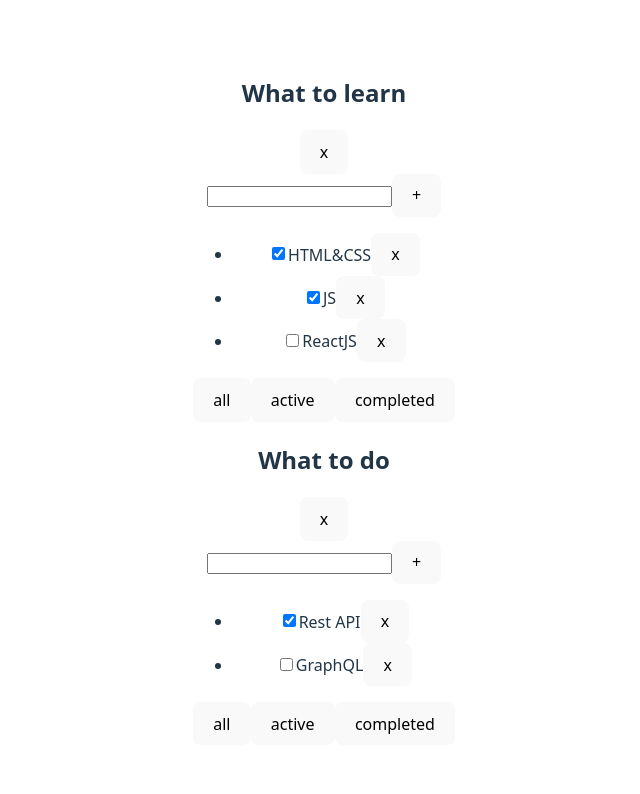
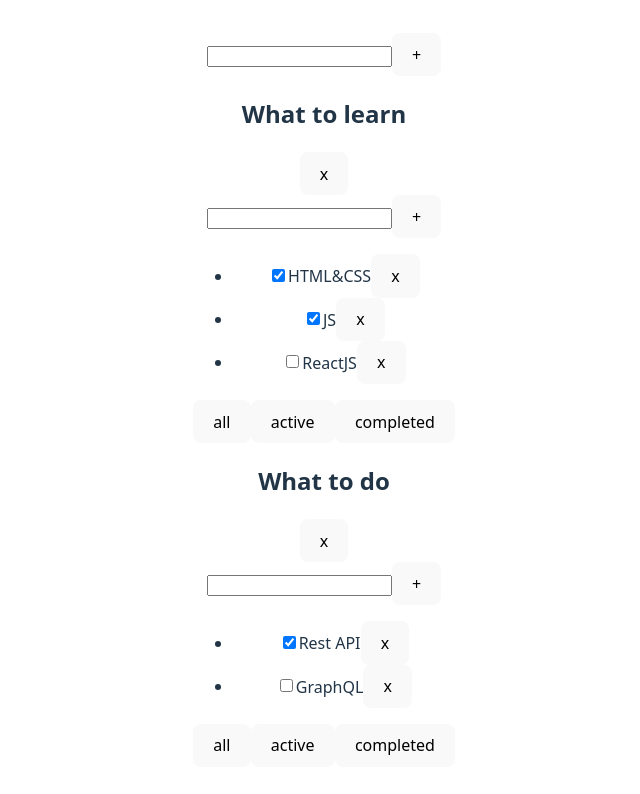
Before and after one commit to VanoKi/todolist-04, a React (Vite) app: page / in a window 1280 px wide. Shown: the top 794 px of the page, without its empty margins (316-956 px from the left). Built offline with nearby package versions, Linux system fonts and the light colour scheme.

Commit message:
feat: add another one (2025-09-08 19:40:51)

```diff
--- a/src/App.tsx
+++ b/src/App.tsx
@@ -2,6 +2,7 @@ import './App.css'
 import {useState} from "react";
 import {nanoid} from "@reduxjs/toolkit";
 import {TodolistItem} from "./components/TodolistItem.tsx";
+import {CreateForm} from "./components/CreateForm.tsx";
 
 export type filterType = 'all' | 'active' | 'completed'
 export type Todolist ={
@@ -44,19 +45,27 @@ export function App() {
   }
   const addTask =(todolistId:string, inputTitle:string) => {
     const newTask:taskType = {id: nanoid(), title: inputTitle, isDone: false}
-    // setTasks([newTask, ...tasks])
     setTasks({...tasks, [todolistId]:[newTask, ...tasks[todolistId]]})
   }
-
-  // const addTodolist = (title:string) => {
-  //
-  // }
+  const addTodolist = (title:string) => {
+    const newTodolistId = nanoid()
+    const newTodolist = {id:newTodolistId, title, filter: "all"}
+    setTodolists([newTodolist, ...todolists])
+    setTasks({...tasks, [newTodolistId]:[]})
+  }
   const deleteTodolist = (todolistId:string) => {
     setTodolists(todolists.filter(tl => tl.id !== todolistId))
+  }
+  const changeTaskTitle = (todolistId:string, taskId:string, newTitle:string) => {
+    setTasks({...tasks, [todolistId]:tasks[todolistId].map(t => t.id === taskId ? {...t, title: newTitle} : t)})
+  }
+  const changeTodolistTitle = (todolistId:string, title:string) => {
+    setTodolists(todolists.map(tl => tl.id === todolistId ? {...tl, title} : tl))
   }
 
   return (
     <>
+      <CreateForm addItem={addTodolist}/>
       {todolists.map(tl => {
         return (
           <TodolistItem
@@ -66,8 +75,10 @@ export function App() {
             tasks={tasks[tl.id]}
             deleteTask={deleteTask}
             changeTaskStatus={changeTaskStatus}
+            changeTaskTitle={changeTaskTitle}
             addTask={addTask}
             deleteTodolist={deleteTodolist}
+            changeTodolistTitle={changeTodolistTitle}
           />
         )
       })}
--- /dev/null
+++ b/src/components/CreateForm.tsx
@@ -0,0 +1,48 @@
+import {Button} from "./Button.tsx";
+import {type ChangeEvent, type KeyboardEvent, useState} from "react";
+
+type Props = {
+  addItem: (item:string) => void
+};
+export const CreateForm = ({addItem}: Props) => {
+
+  const [inputTitle, setInputTitle] = useState<string>('')
+  const [error, setError] = useState<null|string>(null)
+
+  const addTaskHandler = () => {
+    const trimmedTitle = inputTitle.trim()
+    if (trimmedTitle) {
+      addItem(trimmedTitle)
+      setInputTitle('')
+      setError(null)
+    } else {
+      setError('Title is required')
+    }
+  }
+  const onKeyDownHandler = (e:KeyboardEvent<HTMLInputElement>) => {
+    if (e.key === 'Enter') {
+      addTaskHandler()
+    }
+    if (e.key === 'Escape') {
+      setInputTitle('')
+    }
+  }
+  const onChangeHandler = (e:ChangeEvent<HTMLInputElement>) => {
+    setInputTitle(e.currentTarget.value)
+    if (error !== null) {
+      setError(null)
+    }
+  }
+
+  return (
+    <div>
+      <input
+        value={inputTitle}
+        onChange={onChangeHandler}
+        onKeyDown={onKeyDownHandler}
+      />
+      <Button title={'+'} onClick={addTaskHandler}/>
+      {error && <div>{error}</div>}
+    </div>
+  );
+};
--- /dev/null
+++ b/src/components/EditableSpan.tsx
@@ -0,0 +1,33 @@
+import {type ChangeEvent, useState} from "react";
+
+type Props = {
+  title: string
+  onChangeInput: (newTitle:string) => void
+};
+export const EditableSpan = ({title, onChangeInput}: Props) => {
+  const [isEdit, setEdit] = useState<boolean>(false)
+  const [input, setInput] = useState(title)
+
+  const turnOn = () => {
+    setEdit(true)
+  }
+  const turnOff = () => {
+    setEdit(false)
+    onChangeInput(input)
+  }
+
+  return (
+    <>
+      {isEdit ? (
+        <input
+          value={input}
+          onChange={(e:ChangeEvent<HTMLInputElement>) => setInput(e.currentTarget.value) }
+          autoFocus
+          onBlur={turnOff}
+        />
+      ) : (
+        <span onDoubleClick={turnOn}>{title}</span>
+      )}
+    </>
+  );
+};
--- a/src/components/TodolistItem.tsx
+++ b/src/components/TodolistItem.tsx
@@ -1,6 +1,8 @@
 import type {filterType, taskType} from "../App.tsx";
 import {Button} from "./Button.tsx";
-import {useState, type KeyboardEvent, type ChangeEvent} from "react";
+import {useState} from "react";
+import {EditableSpan} from "./EditableSpan.tsx";
+import {CreateForm} from "./CreateForm.tsx";
 
 type Props = {
   todolistId:string
@@ -8,40 +10,16 @@ type Props = {
   tasks: taskType[]
   deleteTask: (todolistId:string,taskId:string) => void
   changeTaskStatus: (todolistId:string, taskId:string, checked:boolean) => void
+  changeTaskTitle: (todolistId:string, taskId:string, newTitle:string) => void
   addTask: (todolistId:string, inputTitle: string) => void
   deleteTodolist: (todolistId:string) => void
+  changeTodolistTitle: (todolistId:string, title:string) => void
 };
 export const TodolistItem = (props: Props) => {
-  const {todolistId, title, tasks, deleteTask, changeTaskStatus, addTask, deleteTodolist} = props
+  const {todolistId, title, tasks, deleteTask, changeTaskStatus, changeTaskTitle, addTask, deleteTodolist, changeTodolistTitle} = props
   const filterBtns:filterType[] = ['all', 'active', 'completed']
-  const [inputTitle, setInputTitle] = useState<string>('')
-  const [error, setError] = useState<null|string>(null)
   const [filter, setFilter] = useState<filterType>('all')
 
-  const addTaskHandler = () => {
-    const trimmedTitle = inputTitle.trim()
-    if (trimmedTitle) {
-      addTask(todolistId, trimmedTitle)
-      setInputTitle('')
-      setError(null)
-    } else {
-      setError('Title is required')
-    }
-  }
-  const onKeyDownHandler = (e:KeyboardEvent<HTMLInputElement>) => {
-    if (e.key === 'Enter') {
-      addTaskHandler()
-    }
-    if (e.key === 'Escape') {
-      setInputTitle('')
-    }
-  }
-  const onChangeHandler = (e:ChangeEvent<HTMLInputElement>) => {
-    setInputTitle(e.currentTarget.value)
-    if (error !== null) {
-      setError(null)
-    }
-  }
   const filteredTasks =(filter:filterType) => {
     switch (filter) {
       case 'active': {
@@ -54,7 +32,6 @@ export const TodolistItem = (props: Props) => {
     }
   }
   const filtered = filteredTasks(filter)
-
   const deleteTodolistHandler = () => {
     deleteTodolist(todolistId)
   }
@@ -62,23 +39,18 @@ export const TodolistItem = (props: Props) => {
   return (
     <div>
       <div>
-        <h2>{title}</h2>
+        <h2><EditableSpan title={title} onChangeInput={(newTitle) => changeTodolistTitle(todolistId, newTitle)}/></h2>
         <Button title={'x'} onClick={deleteTodolistHandler}/>
       </div>
-      <div>
-        <input
-          value={inputTitle}
-          onChange={onChangeHandler}
-          onKeyDown={onKeyDownHandler}
-        />
-        <Button title={'+'} onClick={addTaskHandler}/>
-        {error && <div>{error}</div>}
-      </div>
+      <CreateForm addItem={(title) => addTask(todolistId, title)}/>
       <ul>
         {filtered.length > 0 ? (
           filtered.map(task => {
             const deleteTaskHandler = () => {
               deleteTask(todolistId, task.id)
+            }
+            const changeTaskTitleHandler = (newTitle:string) => {
+              changeTaskTitle(todolistId, task.id, newTitle)
             }
             return (
               <li key={task.id}>
@@ -87,7 +59,7 @@ export const TodolistItem = (props: Props) => {
                   checked={task.isDone}
                   onChange={(e) => changeTaskStatus(todolistId, task.id, e.currentTarget.checked)}
                 />
-                <span>{task.title}</span>
+                <EditableSpan title={task.title} onChangeInput={changeTaskTitleHandler}/>
                 <Button title={'x'} onClick={deleteTaskHandler}/>
               </li>
             )
```
